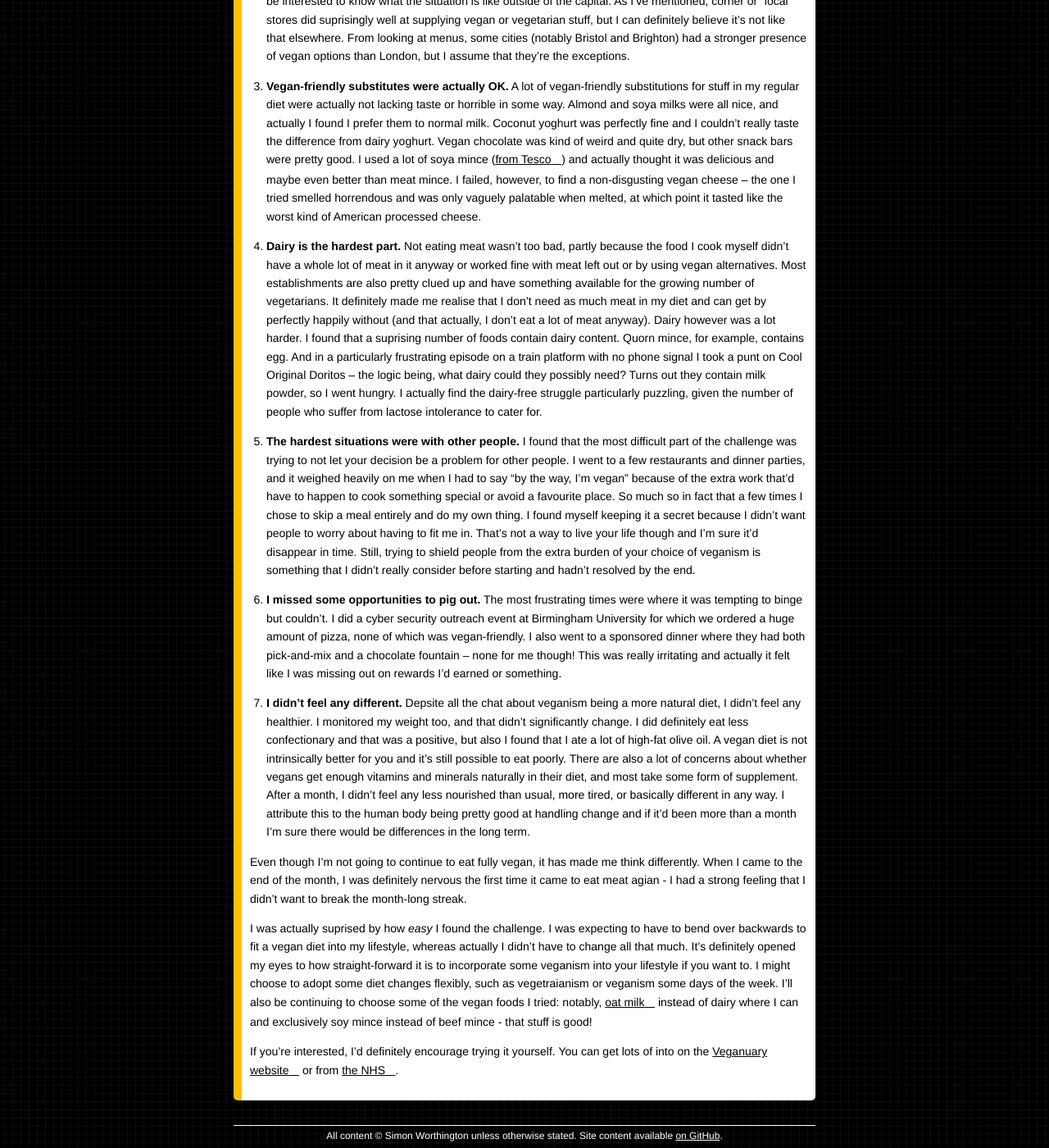
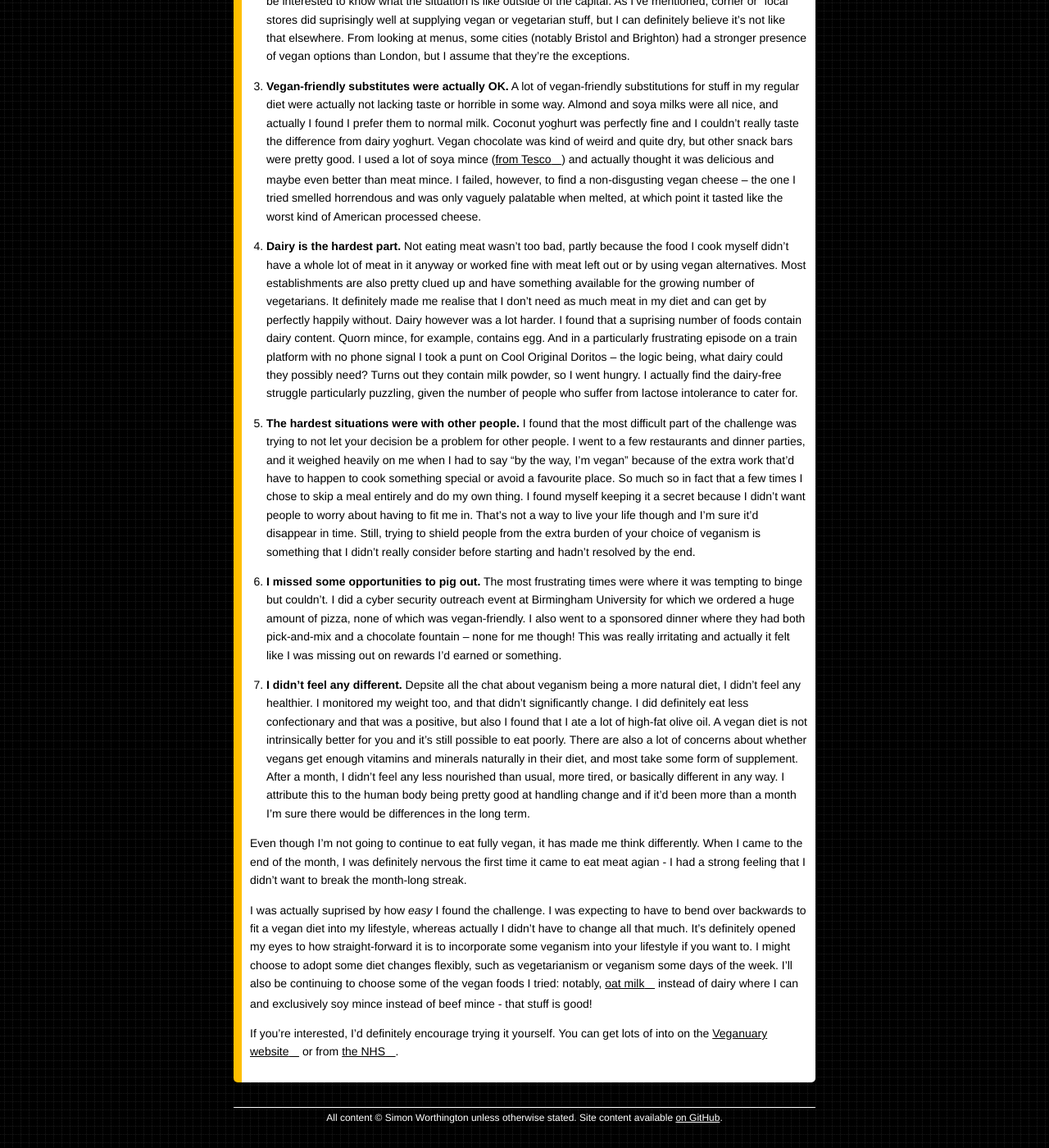
Before and after one commit to simonwo/simonwo.net, a Jekyll site: the page built from _posts/2017-01-31-how-a-month-of-veganism-changed-my-life.markdown, in a window 1280 px wide and 1400 px high, scrolled down 1435 px. Shown: the whole window at 82% size. Built offline with Jekyll 4.4.1, drawn with Linux system fonts in a browser that asks for light colours; some web fonts are replaced; comment, search, counter and statistics services are not loaded; after the commit the page ends 2813 px from its top, so only the background shows below that; some of the changed text lies outside the part shown.

Commit message:
Vegan post typogrammatical updates from Matt Colvin.

```diff
--- a/_posts/2017-01-31-how-a-month-of-veganism-changed-my-life.markdown
+++ b/_posts/2017-01-31-how-a-month-of-veganism-changed-my-life.markdown
@@ -7,23 +7,23 @@ thumbnail: pizza-bham-uni-small.jpg
 
 ![A lone slice of pizza in a greasy box.]({{ site.baseurl }}/content/pizza-bham-uni.jpg)
 
-For January of 2017, I [spent a month](https://veganuary.com/) eating like a vegan; that is to say, only having food and drink that didn't include meat, dairy, or any other product that is generally considered to commiditise animals (actually forming that list turned out to be more difficult than I thought – more on that later). This was, believe it or not, not an exercise in further increasing any hipster/sandal-wearer credentials, but in fact I decided to do this because: 1) it sounded like a challenge and I like those, 2) I thought it would be interesting to see the sort of problems vegans, vegetarians and others on restricted diets have to face, and 3) it would introduce me to some new foods, and they might be tasty.
+For January of 2017, I [spent a month](https://veganuary.com/) eating like a vegan; that is to say, only having food and drink that didn't include meat, dairy, or any other product that is generally considered to commoditise animals (actually forming that list turned out to be more difficult than I thought – more on that later). This was, believe it, not an exercise in further increasing any hipster/sandal-wearer credentials. I decided to do this because: 1) it sounded like a challenge and I like those, 2) I thought it would be interesting to see the sort of problems vegans, vegetarians and others on restricted diets have to face, and 3) it would introduce me to some new foods, and they might be tasty.
 
 So what did that diet actually forego? Well, obviously meat, cheese, milk, and eggs or anything that contains them. But I also learnt that some items are contentious, a notable example of which is honey – vegan associations disagree on whether it's vegan. I decided to allow honey, based on an understanding of how honey production works and the fact that bees are critical to the health of the environment, so bee populations should be supported. I don't think there's an objective answer here, but this justification works for me.
 
 The other complicated topic is alcohol. Apart from the few alcohols that explicitly contain animal products (such as mead or [smoked salmon vodka](http://alaskadistillery.com/2014/pages01/products/SmokedSalmon.html)) it would be easy to beleive that pretty much all common alcohol products are vegan. In fact it's a bit more complicated than that – it turns out that beers and wines sometimes use things like gelatin or egg derivatives as fining agents to remove chemicals from the finished product. There's very little info on most commercial offerings about whether they use these products, and bar people also rarely have any idea. I found I had to make use of crowd-sourced database [Barnivore](http://www.barnivore.com) to check before I bought that my drinks were going to be vegan-friendly.
 
-I'm happy to say that I managed to complete the challenge! And, I learnt a lot along the way.
+I'm happy to say that I managed to complete the challenge! And I learnt a lot along the way.
 
 1. **Veganism is not just vegetables.**
    When I first thought about what it would take to be vegan, I figured that I'd mainly be eating fruit and vegetables. Actually I found nearly everything is available in vegan format if you need it, so you aren't limited to eating 'just' veg. Milk, yoghurt, mince, sausages and even cheese all formed part of my vegan diet, and in fact I found that meals I cooked and stuff I ate out wasn't actually that different from what I ate before. The only issue is availability. Even small or local shops seemed to sell a reasonable selection of vegan milk, yoghurt and meats. Cheese, however, was harder to come by and for me required a visit to a superstore or Whole Foods.
-4. **In London, there's a lot of choice.**
+2. **In London, there's a lot of choice.**
    Restaurants were my biggest concern. After all, there's often not a lot of choice and it's also hard to work out what exactly has gone in to what you're eating. Actually, I found that even supposedly hardcore meat restaurants offered entirely reasonably vegan options (like MeatLiqour, where I had a mushroom burger and bean chilli fries). I didn't find I was limited to specialist outlets either; shout-outs to Pret, Tossed and Tortilla where it was possible to pick up something nice.
    I'd be interested to know what the situation is like outside of the capital. As I've mentioned, corner or "local" stores did suprisingly well at supplying vegan or vegetarian stuff, but I can definitely believe it's not like that elsewhere. From looking at menus, some cities (notably Bristol and Brighton) had a stronger presence of vegan options than London, but I assume that they're the exceptions.
-2. **Vegan-friendly substitutes were actually OK.**
+3. **Vegan-friendly substitutes were actually OK.**
    A lot of vegan-friendly substitutions for stuff in my regular diet were actually not lacking taste or horrible in some way. Almond and soya milks were all nice, and actually I found I prefer them to normal milk. Coconut yoghurt was perfectly fine and I couldn't really taste the difference from dairy yoghurt. Vegan chocolate was kind of weird and quite dry, but other snack bars were pretty good. I used a lot of soya mince ([from Tesco](http://www.tesco.com/groceries/product/details/default.aspx?id=257974340)) and actually thought it was delicious and maybe even better than meat mince. I failed, however, to find a non-disgusting vegan cheese – the one I tried smelled horrendous and was only vaguely palatable when melted, at which point it tasted like the worst kind of American processed cheese.
-3. **Dairy is the hardest part.**
-   Not eating meat wasn't too bad, partly because the food I cook myself didn't have a whole lot of meat in it anyway or worked fine with meat left out or by using vegan alternatives. Most establishments are also pretty clued up and have something available for the growing number of vegetarians. It definitely made me realise that I don't need as much meat in my diet and can get by perfectly happily without (and that actually, I don't eat a lot of meat anyway). Dairy however was a lot harder. I found that a suprising number of foods contain dairy content. Quorn mince, for example, contains egg. And in a particularly frustrating episode on a train platform with no phone signal I took a punt on Cool Original Doritos – the logic being, what dairy could they possibly need? Turns out they contain milk powder, so I went hungry. I actually find the dairy-free struggle particularly puzzling, given the number of people who suffer from lactose intolerance to cater for.
+4. **Dairy is the hardest part.**
+   Not eating meat wasn't too bad, partly because the food I cook myself didn't have a whole lot of meat in it anyway or worked fine with meat left out or by using vegan alternatives. Most establishments are also pretty clued up and have something available for the growing number of vegetarians. It definitely made me realise that I don't need as much meat in my diet and can get by perfectly happily without. Dairy however was a lot harder. I found that a suprising number of foods contain dairy content. Quorn mince, for example, contains egg. And in a particularly frustrating episode on a train platform with no phone signal I took a punt on Cool Original Doritos – the logic being, what dairy could they possibly need? Turns out they contain milk powder, so I went hungry. I actually find the dairy-free struggle particularly puzzling, given the number of people who suffer from lactose intolerance to cater for.
 5. **The hardest situations were with other people.**
    I found that the most difficult part of the challenge was trying to not let your decision be a problem for other people. I went to a few restaurants and dinner parties, and it weighed heavily on me when I had to say "by the way, I'm vegan" because of the extra work that'd have to happen to cook something special or avoid a favourite place. So much so in fact that a few times I chose to skip a meal entirely and do my own thing. I found myself keeping it a secret because I didn't want people to worry about having to fit me in. That's not a way to live your life though and I'm sure it'd disappear in time. Still, trying to shield people from the extra burden of your choice of veganism is something that I didn't really consider before starting and hadn't resolved by the end.
 6. **I missed some opportunities to pig out.**
@@ -34,6 +34,6 @@ I'm happy to say that I managed to complete the challenge! And, I learnt a lot a
 
 Even though I'm not going to continue to eat fully vegan, it has made me think differently. When I came to the end of the month, I was definitely nervous the first time it came to eat meat agian - I had a strong feeling that I didn't want to break the month-long streak.
 
-I was actually suprised by how _easy_ I found the challenge. I was expecting to have to bend over backwards to fit a vegan diet into my lifestyle, whereas actually I didn't have to change all that much. It's definitely opened my eyes to how straight-forward it is to incorporate some veganism into your lifestyle if you want to. I might choose to adopt some diet changes flexibly, such as vegetraianism or veganism some days of the week. I'll also be continuing to choose some of the vegan foods I tried: notably, [oat milk](https://veganuary.com/products/oatly-organic-h-healthy-oat-milk/) instead of dairy where I can and exclusively soy mince instead of beef mince - that stuff is good!
+I was actually suprised by how _easy_ I found the challenge. I was expecting to have to bend over backwards to fit a vegan diet into my lifestyle, whereas actually I didn't have to change all that much. It's definitely opened my eyes to how straight-forward it is to incorporate some veganism into your lifestyle if you want to. I might choose to adopt some diet changes flexibly, such as vegetarianism or veganism some days of the week. I'll also be continuing to choose some of the vegan foods I tried: notably, [oat milk](https://veganuary.com/products/oatly-organic-h-healthy-oat-milk/) instead of dairy where I can and exclusively soy mince instead of beef mince - that stuff is good!
 
 If you're interested, I'd definitely encourage trying it yourself. You can get lots of into on the [Veganuary website](https://veganuary.com/) or from [the NHS](https://www.nhs.uk/Livewell/Vegetarianhealth/Pages/Vegandiets.aspx).
```
